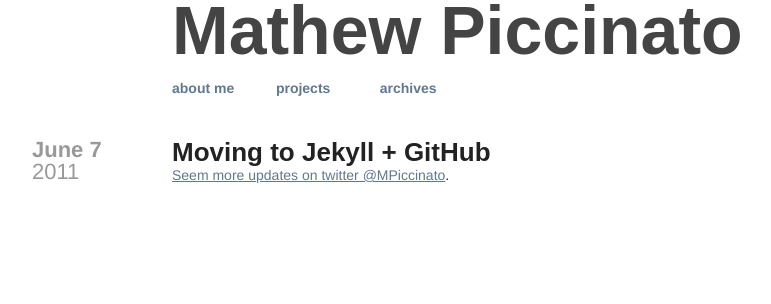
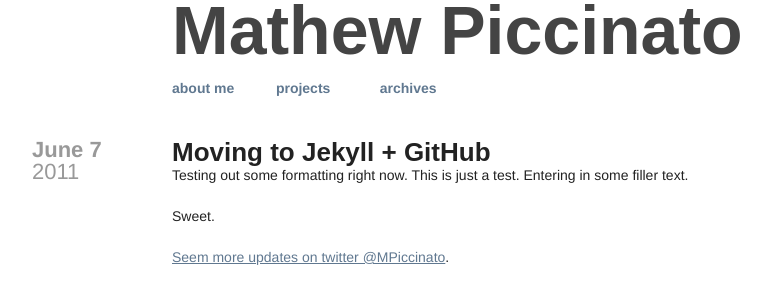
Before and after one commit to MPiccinato/mpiccinato.github.com, a Jekyll site: the page built from _posts/2011-06-07-moving-to-jekyll-github.md, in a window 1280 px wide. Shown: the top 304 px of the page, without its empty margins (178-949 px from the left). Built offline with Jekyll 4.4.1, drawn with Linux system fonts in a browser that asks for light colours; nearby versions of some CDN libraries.

Commit message:
updated a post

```diff
--- a/_posts/2011-06-07-moving-to-jekyll-github.md
+++ b/_posts/2011-06-07-moving-to-jekyll-github.md
@@ -6,3 +6,7 @@ tags:
 title: Moving to Jekyll + GitHub
 summary: Changing blogging platforms can be quite a chore.
 ---
+
+Testing out some formatting right now.  This is just a test.  Entering in some filler text.
+
+Sweet.
```
